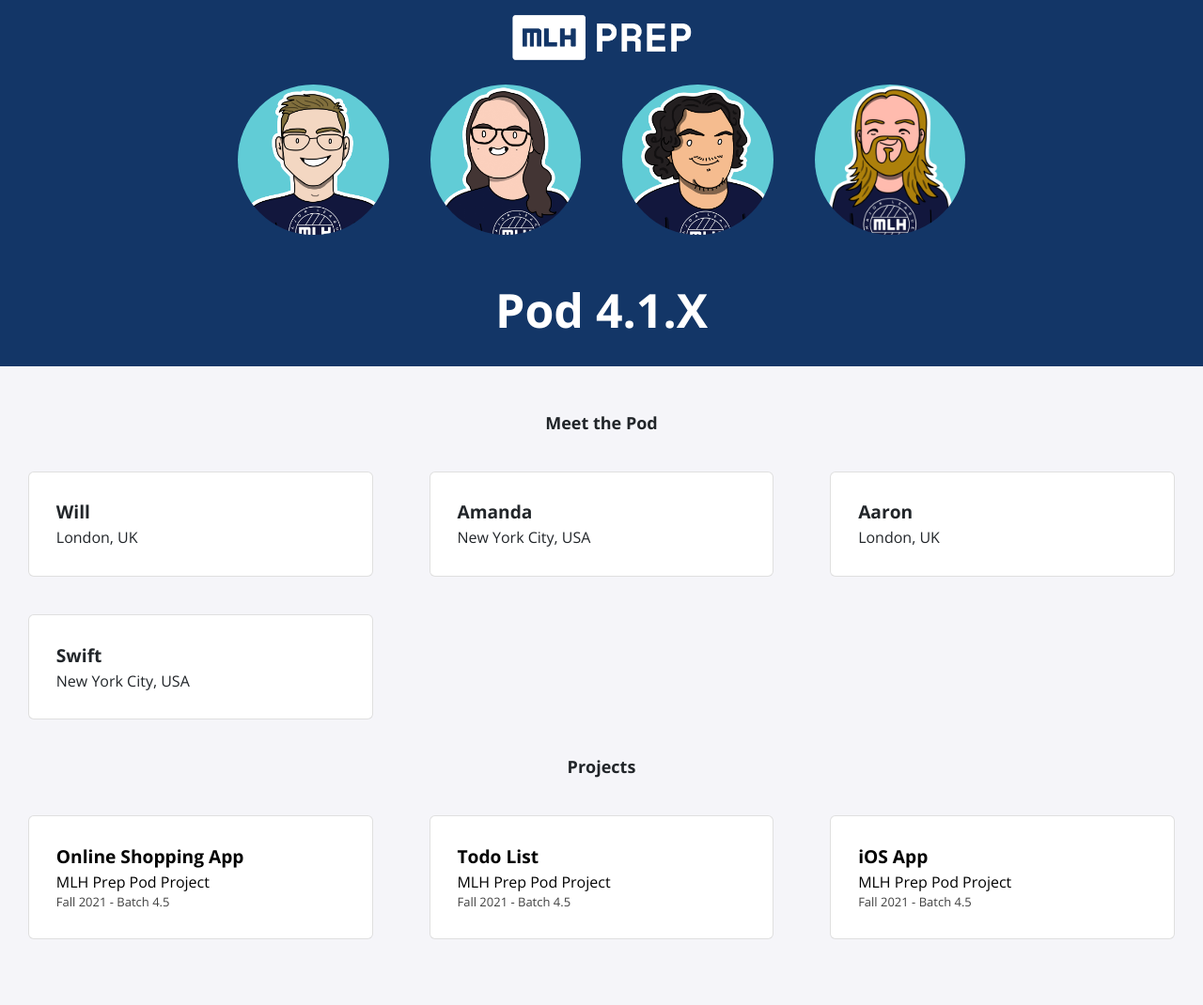
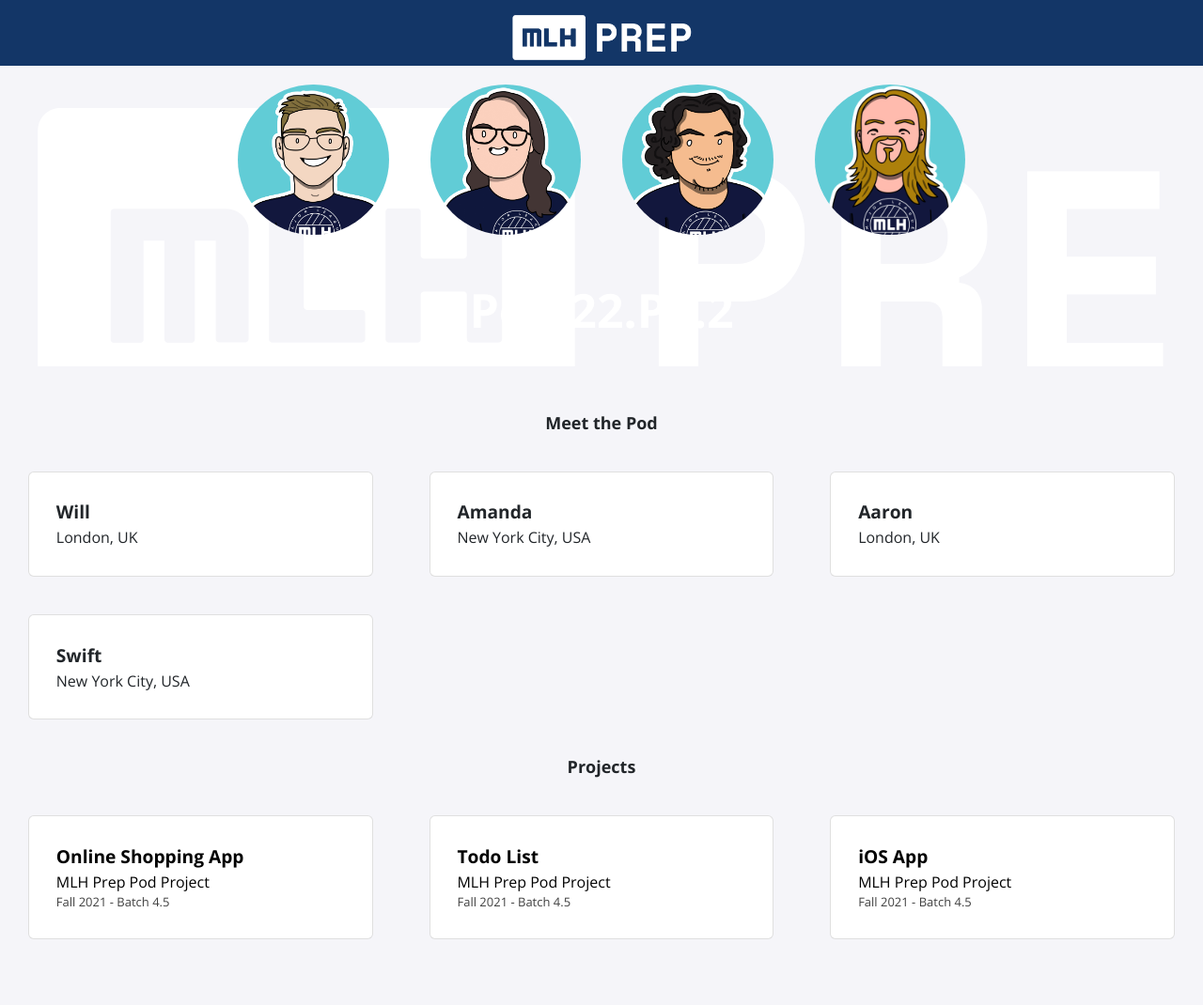
Before and after one commit to MLH-Fellowship/pod-22.P3.2-portfolio, a Jekyll site: the page built from index.html, in a window 1280 px wide. Shown: the whole page at 94% size. Built offline with Jekyll 4.4.1, drawn with Linux system fonts in a browser that asks for light colours; nearby versions of some CDN libraries.

Commit message:
Initial changes to repo
1. Added a background image
2. Changed the pod number
3. Added background image to profile scss

```diff
--- a/_config.yml
+++ b/_config.yml
@@ -1,4 +1,4 @@
-title: "Pod 4.1.X"
+title: "Pod 22.P3.2"
 email: fellowship@mlh.io
 description: >- # this means to ignore newlines until "baseurl:"
   This is my portfolio website!
--- a/_sass/profile.scss
+++ b/_sass/profile.scss
@@ -1,5 +1,6 @@
 .profile {
-    background-color: #133667 !important;
+    // background-color: #133667 !important;
+    background-image: url(../img/mlh-prep.png) !important;
     text-align: center;
     height: 320px;
     margin-bottom: 50px;
```
Also changed, not shown: Gemfile.lock, assets/img/bg-img.jpg (added).
